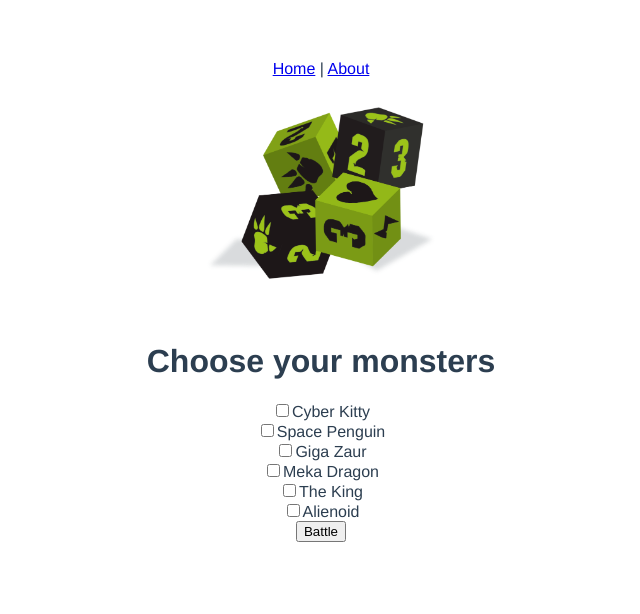
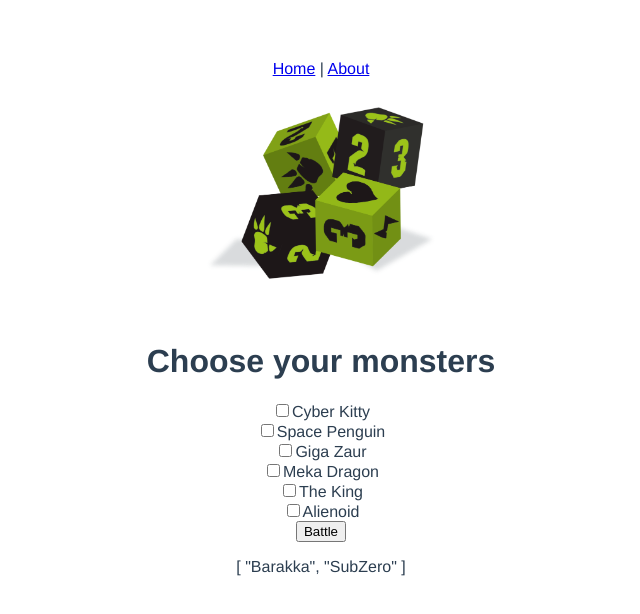
Before and after one commit to JDSalisbury/kot-vue, a Vue app: page /#/ in a window 1280 px wide. Shown: the top 614 px of the page, without its empty margins (319-959 px from the left). Built offline with nearby package versions, Linux system fonts and the light colour scheme.

Commit message:
Adding State in vuex

```diff
--- a/src/store/index.js
+++ b/src/store/index.js
@@ -1,11 +1,11 @@
 import Vue from "vue";
 import Vuex from "vuex";
-
+import monsters from "./monsters";
 Vue.use(Vuex);
 
 export default new Vuex.Store({
   state: {},
   mutations: {},
   actions: {},
-  modules: {}
+  modules: { monsters },
 });
--- /dev/null
+++ b/src/store/monsters.js
@@ -0,0 +1,16 @@
+const state = {
+  monsters: ["Barakka", "SubZero"],
+};
+
+const mutations = {};
+
+const actions = {};
+
+const getters = { selectedMonsters: (state) => state };
+
+export default {
+  state,
+  getters,
+  actions,
+  mutations,
+};
--- a/src/views/Home.vue
+++ b/src/views/Home.vue
@@ -26,15 +26,19 @@
       <label for="alienoid">Alienoid</label>
     </div>
     <button>Battle</button>
+    <p>{{ selectedMonsters.monsters }}</p>
   </div>
 </template>
 
 <script>
 // @ is an alias to /src
-
+import { mapGetters } from "vuex";
 export default {
   name: "Home",
   components: {},
+  created() {},
+  methods: {},
+  computed: mapGetters(["selectedMonsters"]),
 };
 </script>
 
```
